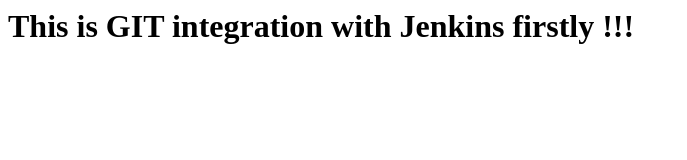
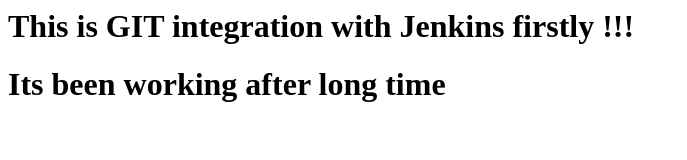
Before and after one commit to bhujbalyogesh123/NewSample, a plain HTML site: page index.html in a window 1280 px wide. Shown: the whole page, without its empty margins (0-687 px from the left). Drawn offline with Linux system fonts and the light colour scheme.

Commit message:
Second last

```diff
--- a/index.html
+++ b/index.html
@@ -1,3 +1,4 @@
 <html>
 <h1> This is GIT integration with Jenkins firstly !!!
+<h1>Its been working after long time
 </html>
```
